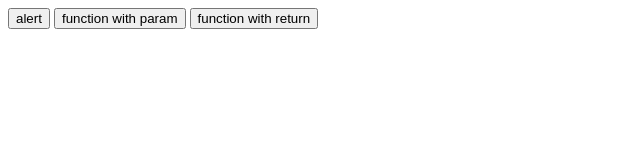
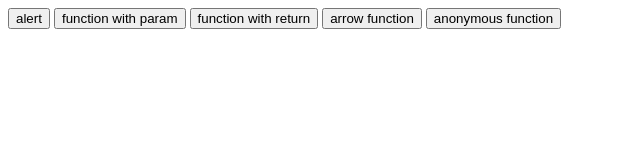
Before and after one commit to ilhamfat04/BE, a plain HTML site: page Function/index.html in a window 1280 px wide. Shown: the whole page, without its empty margins (0-640 px from the left). Drawn offline with Linux system fonts and the light colour scheme.

Commit message:
feat : ui revision for function

```diff
--- a/Function/index.html
+++ b/Function/index.html
@@ -1,17 +1,17 @@
 <!DOCTYPE html>
 <html lang="en">
+  <head>
+    <meta charset="UTF-8" />
+    <meta name="viewport" content="width=device-width, initial-scale=1.0" />
+    <title>Function</title>
+  </head>
 
-<head>
-    <meta charset="UTF-8">
-    <meta name="viewport" content="width=device-width, initial-scale=1.0">
-    <title>Document</title>
-</head>
-
-<body>
+  <body>
     <button onclick="myAlert()">alert</button>
     <button onclick="showPrompt()">function with param</button>
     <button onclick="showPromptReturn()">function with return</button>
-</body>
-<script src="script.js"></script>
-
+    <button onclick="showLoveCalculator()">arrow function</button>
+    <button onclick="showPromptRandom()">anonymous function</button>
+  </body>
+  <script src="script.js"></script>
 </html>
--- a/Function/script.js
+++ b/Function/script.js
@@ -1,32 +1,88 @@
 function myAlert() {
-    alert("Hai haiii")
+  alert("Hai haiii");
 }
 
 // ==========================
 
 function showPrompt() {
-    const firstName = prompt("your first name")
-    const lastName = prompt("your last name")
+  const firstName = prompt("your first name");
+  const lastName = prompt("your last name");
 
-    myName(firstName, lastName)
+  myName(firstName, lastName);
 }
 
 function myName(firstName, lastName) {
-    alert(firstName + ' ' + lastName)
+  alert(firstName + " " + lastName);
 }
 
 // ==========================
 
 function showPromptReturn() {
-    const condition = prompt("Apakah hujan? (Y/N) ")
+  const condition = prompt("Apakah hujan? (Y/N)");
 
-    weather(condition)
+  weather(condition);
 }
 
 function weather(condition) {
-    if (condition == "Y") {
-        return alert("Kamu harus bawa payung nihhh, awas sakit kena hujan")
-    }
+  if (condition == "Y") {
+    return alert("Kamu harus bawa payung nihhh, awas sakit kena hujan");
+  }
 
-    return alert("Hari cerah kok jadi ga usah bawa payung, tetap jaga kesehatan ya")
+  return alert(
+    "Hari cerah kok jadi ga usah bawa payung, tetap jaga kesehatan ya"
+  );
 }
+
+// ==========================
+const showLoveCalculator = () => {
+  const firstPerson = prompt("First person name...");
+  const secondPerson = prompt("Second person name...");
+
+  //  ✅ should declare first
+  const calculateLove = (firstPerson, secondPerson) => {
+    const randomNumber = Math.ceil(Math.random() * 100);
+    alert(
+      firstPerson +
+        " with " +
+        secondPerson +
+        " is " +
+        randomNumber +
+        "% matched!"
+    );
+  };
+
+  // ✅ then call it here
+  calculateLove(firstPerson, secondPerson);
+
+  // ❌ arrow function and anonymous function is not hoisted
+  //   const calculateLove = (firstPerson, secondPerson) => {
+  //     const randomNumber = Math.ceil(Math.random() * 100);
+  //     alert(
+  //       firstPerson +
+  //         " with " +
+  //         secondPerson +
+  //         " is " +
+  //         randomNumber +
+  //         "% matched!"
+  //     );
+  //   };
+};
+
+// ==========================
+
+const showPromptRandom = function () {
+  //  ✅ should declare first
+    const calculateRandomNumber = function () {
+      const randomNumber = Math.ceil(Math.random() * 100);
+      alert("Your random number is: " + randomNumber);
+    };
+
+  // ✅ then call it here
+  calculateRandomNumber();
+
+  // ❌ same like arrow function, it's not hoisted
+  //   const calculateRandomNumber = function () {
+  //     const randomNumber = Math.ceil(Math.random() * 100);
+  //     alert("Your random number is: " + randomNumber);
+  //   };
+};
```
